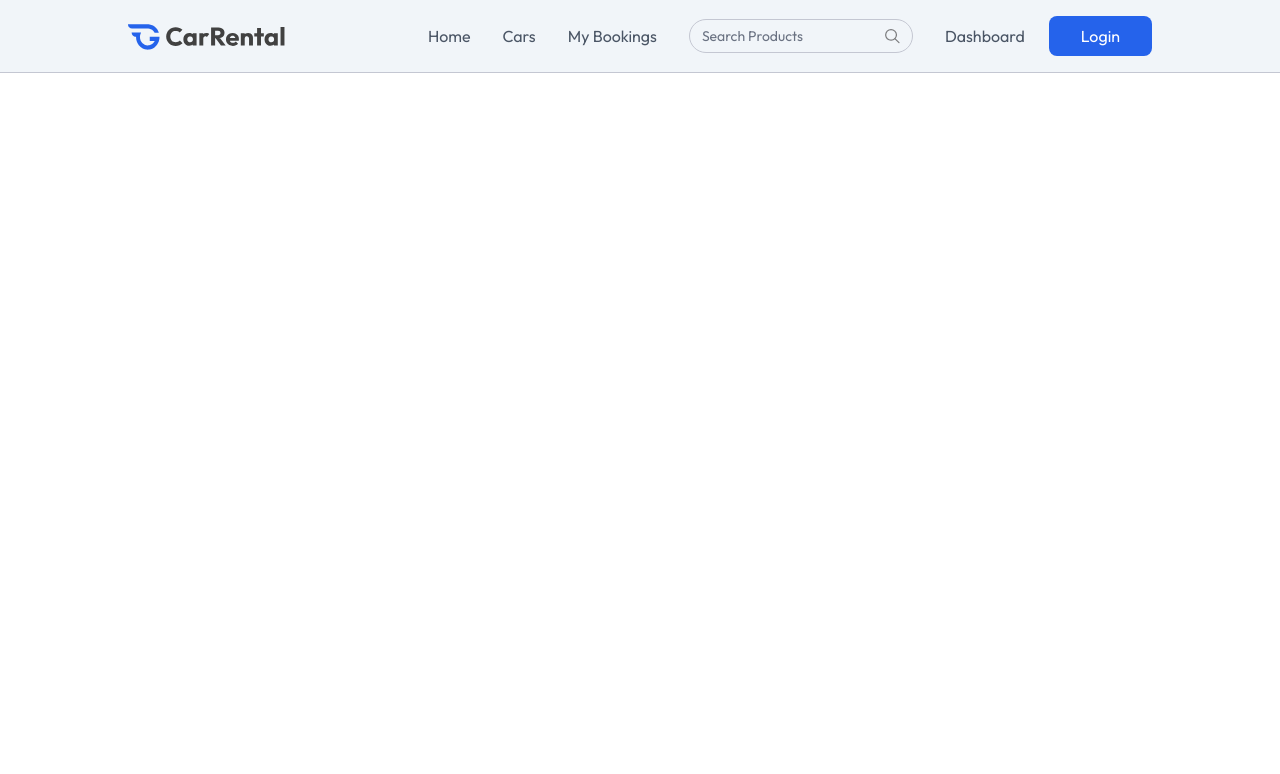
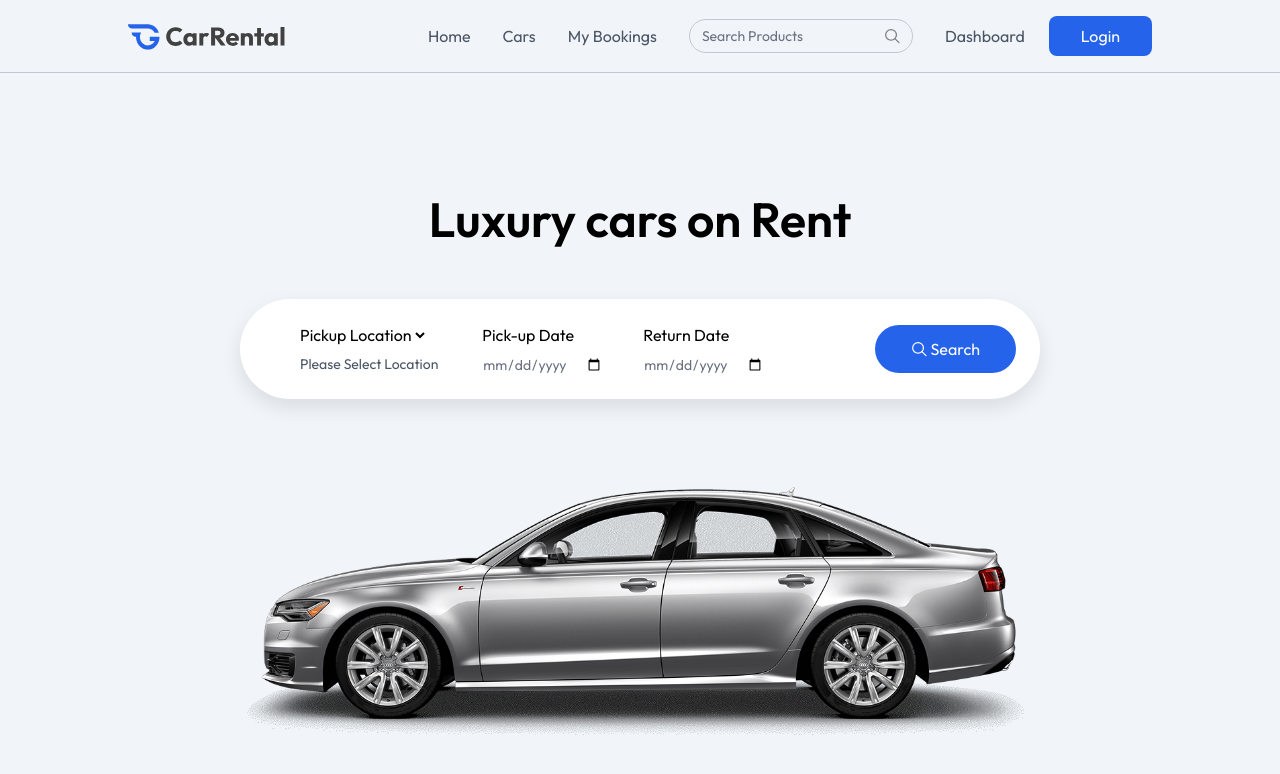
Before and after one commit to JUDHI3134/car-rental, a React app in the folder client/: page / in a window 1280 px wide. Shown: the top 774 px of the page. Built offline with nearby package versions, Linux system fonts and the light colour scheme; the HTML template or start-up script is replaced by a standard one.

Commit message:
create hero section

```diff
--- a/client/src/App.jsx
+++ b/client/src/App.jsx
@@ -1,6 +1,10 @@
 import React, { useState } from 'react'
 import Navbar from './components/Navbar'
-import { useLocation } from 'react-router-dom'
+import { Route, Routes, useLocation } from 'react-router-dom'
+import Home from './pages/Home'
+import CarDetails from './pages/CarDetails'
+import Cars from './pages/Cars'
+import MyBookings from './pages/MyBookings'
 
 const App = () => {
 
@@ -9,7 +13,15 @@
 
   return (
     <>
-     {!isOwnerPath && <Navbar setShowLogin={setShowLogin} />}
+      {!isOwnerPath && <Navbar setShowLogin={setShowLogin} />}
+
+      <Routes>
+        <Route path='/' element={<Home />} />
+        <Route path='/car-details/:id' element={<CarDetails />} />
+        <Route path='/cars' element={<Cars />} />
+        <Route path='/my-bookings' element={<MyBookings />} />
+      </Routes>
+
     </>
   )
 }
--- /dev/null
+++ b/client/src/components/Hero.jsx
@@ -0,0 +1,53 @@
+import React, { useState } from 'react'
+import { assets, cityList } from '../assets/assets'
+
+const Hero = () => {
+
+    const [pickupLocation, setPickupLocation] = useState('')
+
+  return (
+    <div className='h-screen flex flex-col items-center justify-center gap-14 bg-light text-center'>
+          <h1 className='text-4xl md:text-5xl font-semibold'>Luxury cars on Rent</h1>
+
+          <form className='flex flex-col md:flex-row items-start md:items-center justify-between p-6 rounded-lg md:rounded-full w-full max-w-80 md:max-w-200 bg-white shadow-[0px_8px_20px_rgba(0,0,0,0.1)]'>
+
+              <div className='flex flex-col md:flex-row items-start md:items-center gap-10 min-md:ml-8'>
+                  <div className='flex flex-col items-start gap-2'>
+                      <select required value={pickupLocation} onChange={(e) => setPickupLocation(e.target.value)}>
+                          <option value="">Pickup Location</option>
+                          {cityList.map((city) => <option key={city} value={city}>{ city}</option>)}
+                      </select>
+                      <p className='px-1 text-sm text-gray-600'>{pickupLocation ? pickupLocation : 'Please Select Location'}</p>
+                  </div>
+
+
+
+              <div className='flex flex-col items-start gap-2'>
+                  <label htmlFor="pickup-date">Pick-up Date</label>
+                  <input type="date" name="" id="pickup-date" min={new Date().toISOString().split('T')[0]} className='text-sm text-gray-500' />
+              </div>
+
+              <div className='flex flex-col items-start gap-2'>
+                  <label htmlFor="return-date">Return Date</label>
+                  <input type="date" name="" id="return-date" className='text-sm text-gray-500' />
+              </div>
+              </div>
+
+
+
+              <button className='flex items-center justify-center gap-1 px-9 py-3 max-sm:mt-4 bg-primary hover:bg-primary-dull text-white rounded-full cursor-pointer'>
+                  <img src={assets.search_icon} alt="search" className='brightness-300' />
+                  Search
+              </button>
+
+
+
+          </form>
+
+          <img src={assets.main_car} alt="car" className='max-h-74' />
+
+    </div>
+  )
+}
+
+export default Hero
--- /dev/null
+++ b/client/src/pages/CarDetails.jsx
@@ -0,0 +1,11 @@
+import React from 'react'
+
+const CarDetails = () => {
+  return (
+    <div>
+      car details
+    </div>
+  )
+}
+
+export default CarDetails
--- /dev/null
+++ b/client/src/pages/Cars.jsx
@@ -0,0 +1,11 @@
+import React from 'react'
+
+const Cars = () => {
+  return (
+    <div>
+      cars
+    </div>
+  )
+}
+
+export default Cars
--- /dev/null
+++ b/client/src/pages/Home.jsx
@@ -0,0 +1,12 @@
+import React from 'react'
+import Hero from '../components/Hero'
+
+const Home = () => {
+  return (
+    <div>
+      <Hero />
+    </div>
+  )
+}
+
+export default Home
--- /dev/null
+++ b/client/src/pages/MyBookings.jsx
@@ -0,0 +1,11 @@
+import React from 'react'
+
+const MyBookings = () => {
+  return (
+    <div>
+      my bookings
+    </div>
+  )
+}
+
+export default MyBookings
```
